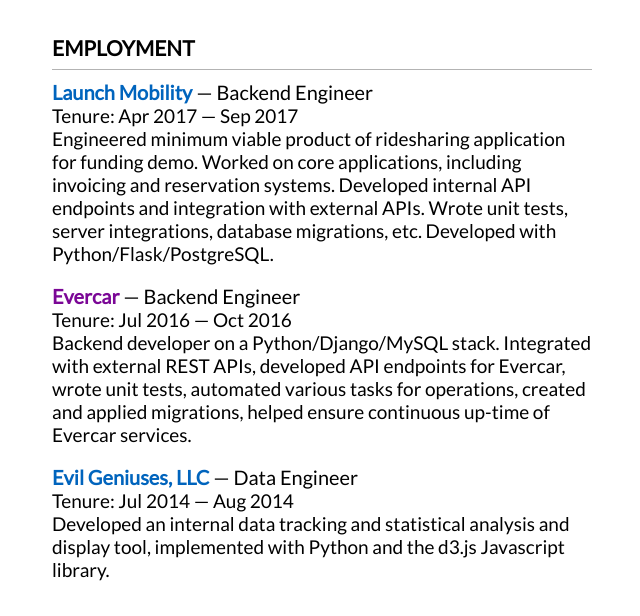
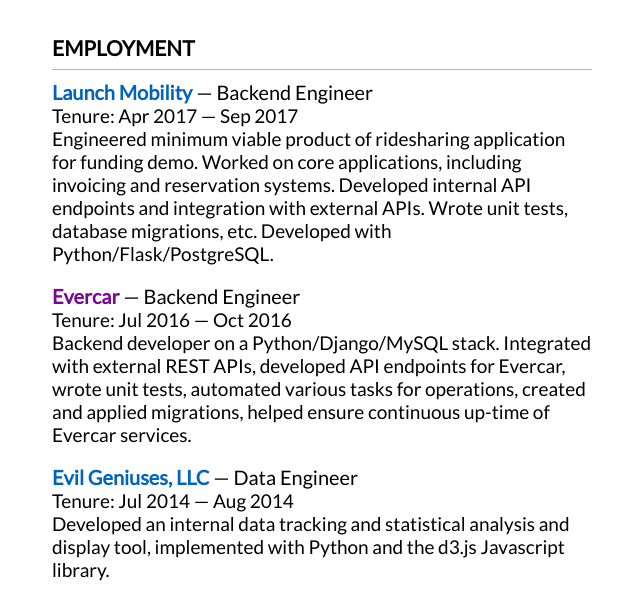
Before and after one commit to hilgejef/Portfolio, a plain HTML site: page resume.html in a window 1280 px wide. Shown: the part 181-797 px from the top of the page, without its empty margins (318-958 px from the left). Drawn offline with Linux system fonts and the light colour scheme.

Commit message:
additional changes

```diff
--- a/resume.html
+++ b/resume.html
@@ -210,7 +210,7 @@
             </h3>
             <div class="summary">
               <p>Tenure: Apr 2017 — Sep 2017</p>
-              <p>Engineered minimum viable product of ridesharing application for funding demo. Worked on core applications, including invoicing and reservation systems. Developed internal API endpoints and integration with external APIs. Wrote unit tests, server integrations, database migrations, etc. Developed with Python/Flask/PostgreSQL.</p>
+              <p>Engineered minimum viable product of ridesharing application for funding demo. Worked on core applications, including invoicing and reservation systems. Developed internal API endpoints and integration with external APIs. Wrote unit tests, database migrations, etc. Developed with Python/Flask/PostgreSQL.</p>
             </div>
           </div>
           <div class="job">
```
